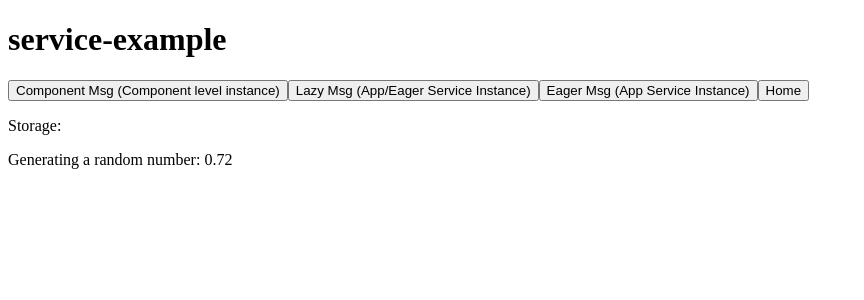
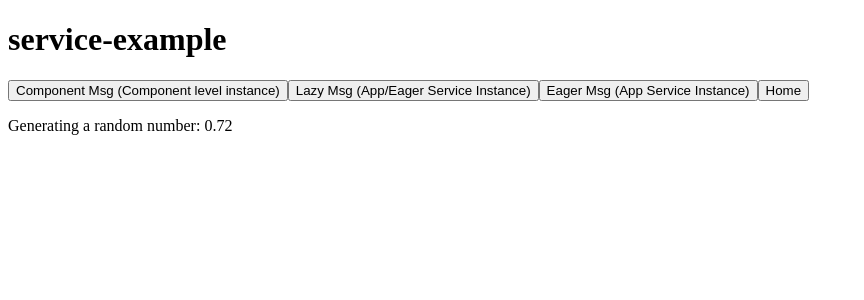
Before and after one commit to JWileczek/angular-service-example, an Angular app: page /eager in a window 1280 px wide. Shown: the top 300 px of the page, without its empty margins (0-864 px from the left). Built offline with nearby package versions, Linux system fonts and the light colour scheme.

Commit message:
Modifying naming to be more clear

```diff
--- a/src/app/eagerModule/eager-msg/eager-msg.component.html
+++ b/src/app/eagerModule/eager-msg/eager-msg.component.html
@@ -1,6 +1,3 @@
-<p>
-  Storage: {{this.storageMsg}}
-</p>
 <p>
   {{this.randomMsg}}
 </p>
--- a/src/app/services/Storage/Strategies/file.strategy.ts
+++ b/src/app/services/Storage/Backends/file.backend.ts
@@ -1,6 +1,6 @@
-import {BackendStorageStrategy} from '../storage.service';
+import {BackendStorageInterface} from '../storage.service';
 
-export class FilesystemStrategy implements BackendStorageStrategy {
+export class FilesystemStrategy implements BackendStorageInterface {
   fsConfig: any;
 
   constructor(config: any) {
--- a/src/app/services/Storage/Strategies/s3.strategy.ts
+++ b/src/app/services/Storage/Backends/s3.backend.ts
@@ -1,6 +1,6 @@
-import {BackendStorageStrategy} from '../storage.service';
+import {BackendStorageInterface} from '../storage.service';
 
-export class S3Strategy implements BackendStorageStrategy {
+export class S3Backend implements BackendStorageInterface {
   s3Config: any;
 
   constructor(config: any) {
--- a/src/app/services/Storage/storage.service.ts
+++ b/src/app/services/Storage/storage.service.ts
@@ -1,7 +1,7 @@
 import {Injectable} from '@angular/core';
-import {storageFactory} from './storage.provider';
+import {storageDefaultProvider} from './storage.provider';
 
-export interface BackendStorageStrategy {
+export interface BackendStorageInterface {
   connect(): boolean;
 
   getItem(path: string): any;
@@ -11,9 +11,9 @@ export interface BackendStorageStrategy {
 
 @Injectable({
   providedIn: 'root',
-  useFactory: storageFactory
+  useFactory: storageDefaultProvider.useFactory
 })
-export abstract class StorageService implements BackendStorageStrategy {
+export abstract class StorageService implements BackendStorageInterface {
 
   abstract connect(): boolean;
 
```
